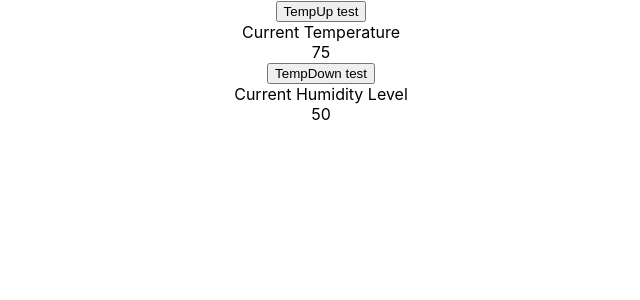
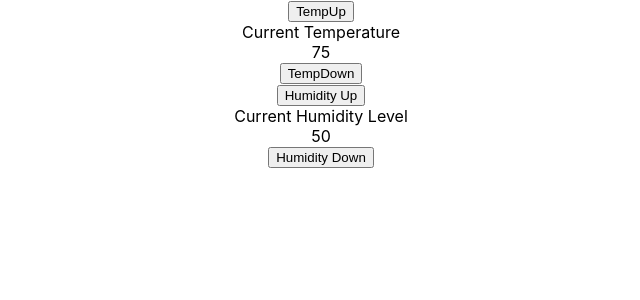
Before and after one commit to Sransonette/passive_homes_ui, a React (Create React App) app: page / in a window 1280 px wide. Shown: the top 300 px of the page, without its empty margins (319-959 px from the left). Built offline with nearby package versions, Linux system fonts and the light colour scheme.

Commit message:
add buttons for humidity to main page

```diff
--- a/src/components/Humidity.js
+++ b/src/components/Humidity.js
@@ -1,9 +1,11 @@
 import React, { Component } from 'react';
+import HumidDown from '../components/humidDown';
+import HumidUp from '../components/humidUp';
 
 class Humidity extends Component {
 
     state = {
-        hum : "50"
+        hum: "50"
     }
 
 
@@ -11,11 +13,16 @@ class Humidity extends Component {
     render() {
         return (
             <div className={"currentHumid"}>
+                <HumidUp hum={this.state.hum}/>
                 Current Humidity Level<br/>
                 {this.state.hum}
+                <HumidDown hum={this.state.hum}/>
             </div>
-        );
+        )
     }
+
+
+
 }
 
 export default Humidity;
--- a/src/components/humidDown.js
+++ b/src/components/humidDown.js
@@ -1,13 +1,13 @@
 import React, { Component } from 'react';
 
-class humidDown extends Component {
+class HumidDown extends Component {
     render() {
         return (
             <div>
-
+                <button>Humidity Down</button>
             </div>
         );
     }
 }
 
-export default humidDown;
+export default HumidDown;
--- a/src/components/humidUp.js
+++ b/src/components/humidUp.js
@@ -0,0 +1,14 @@
+import React, { Component } from 'react';
+
+class HumidUp extends Component {
+
+    render() {
+        return (
+            <div>
+                <button>Humidity Up</button>
+            </div>
+        );
+    }
+}
+
+export default HumidUp;
--- a/src/components/tempDown.js
+++ b/src/components/tempDown.js
@@ -5,7 +5,7 @@ class TempDown extends Component {
     render() {
         return (
             <div className={"tempUp"}>
-                <button>TempDown test</button>
+                <button>TempDown</button>
             </div>
         )
     }
--- a/src/components/tempUp.js
+++ b/src/components/tempUp.js
@@ -14,7 +14,7 @@ class TempUp extends Component {
     render() {
         return (
             <div className={"tempUp"}>
-                <button onClick={this.onClick}>TempUp test</button>
+                <button onClick={this.onClick}>TempUp</button>
             </div>
         )
     }
```
